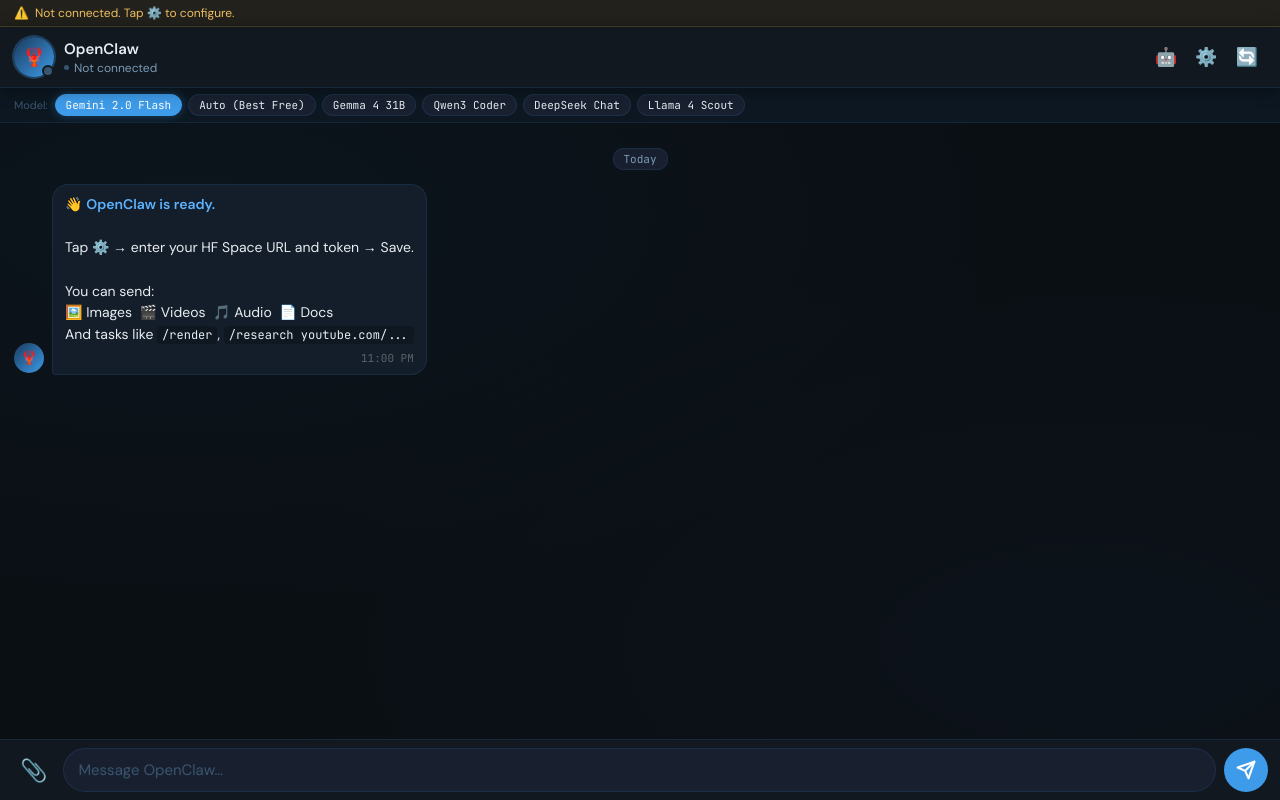
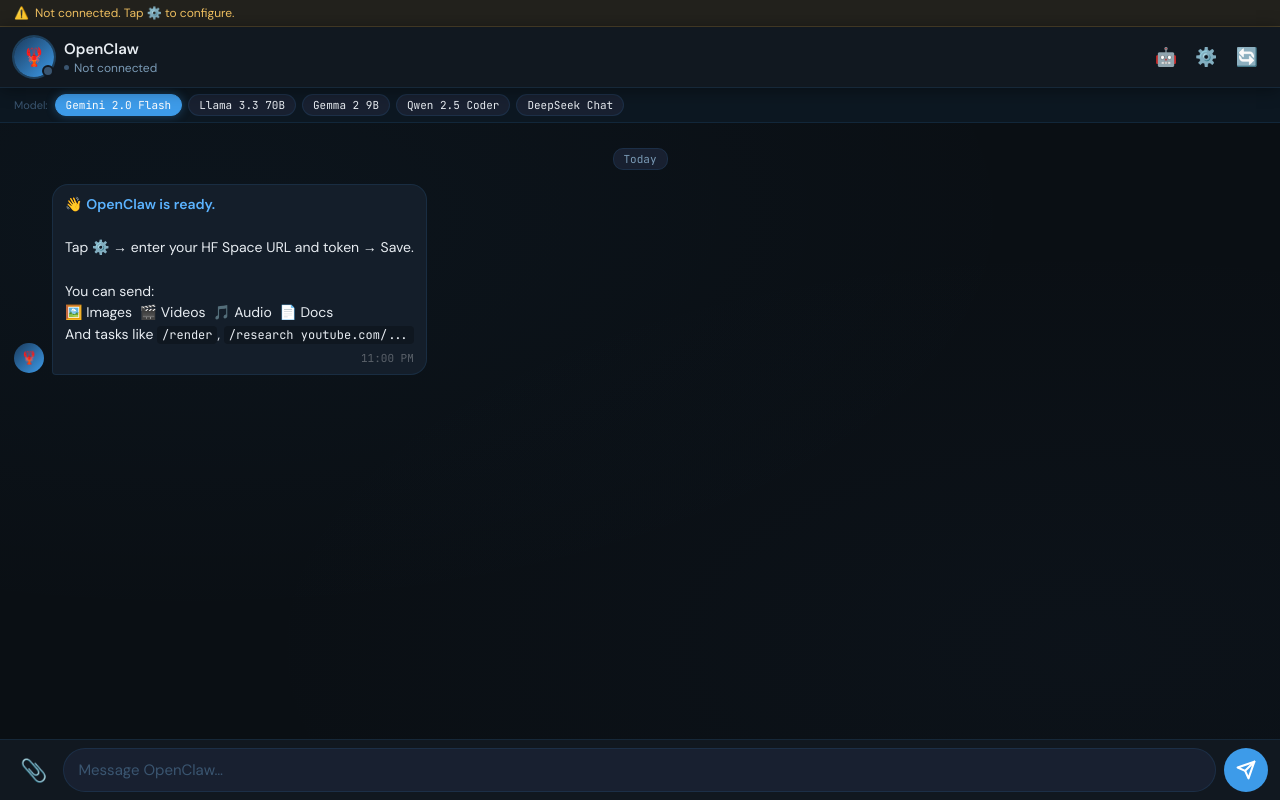
Before and after one commit to Airpyk-98/Openclaw-frontend, a plain HTML site: page index.html in a window 1280 px wide. Drawn offline with nearby package versions, Linux system fonts and the light colour scheme.

Commit message:
Update model list in index.html

```diff
--- a/index.html
+++ b/index.html
@@ -292,13 +292,11 @@
 // ── MODELS ──
 const MODELS=[
   {id:'google/gemini-2.0-flash', label:'Gemini 2.0 Flash', desc:'Google · Primary Model', icon:'✨',cls:'gg'},
-  {id:'openrouter/openrouter/auto',       label:'Auto (Best Free)',  desc:'OpenRouter · Auto-selects best free model', icon:'🎯',cls:'au'},
-  {id:'openrouter/google/gemma-4-31b-it:free', label:'Gemma 4 31B', desc:'Google · Coding & reasoning',              icon:'♊',cls:'gg'},
-  {id:'openrouter/qwen/qwen3-coder:free', label:'Qwen3 Coder',      desc:'Alibaba · Heavy code tasks',               icon:'🧠',cls:'qw'},
-  {id:'openrouter/deepseek/deepseek-chat:free',label:'DeepSeek Chat',desc:'DeepSeek · Research & writing',           icon:'🔬',cls:'ds'},
-  {id:'openrouter/meta-llama/llama-4-scout:free',label:'Llama 4 Scout',desc:'Meta · General tasks',                 icon:'🦙',cls:'ll'},
+  {id:'openrouter/meta-llama/llama-3.3-70b-instruct:free',label:'Llama 3.3 70B',desc:'Meta · Heavy tasks & fallback', icon:'🦙',cls:'ll'},
+  {id:'openrouter/google/gemma-2-9b-it:free', label:'Gemma 2 9B', desc:'Google · Coding & reasoning',              icon:'♊',cls:'gg'},
+  {id:'openrouter/qwen/qwen-2.5-coder-32b-instruct:free', label:'Qwen 2.5 Coder', desc:'Alibaba · Heavy code tasks', icon:'🧠',cls:'qw'},
+  {id:'openrouter/deepseek/deepseek-chat:free',label:'DeepSeek Chat',desc:'DeepSeek · Research & writing',           icon:'🔬',cls:'ds'}
 ];
-
 // ── STATE ──
 const S={
   hf:  localStorage.getItem('oc_hf')||'',
```
